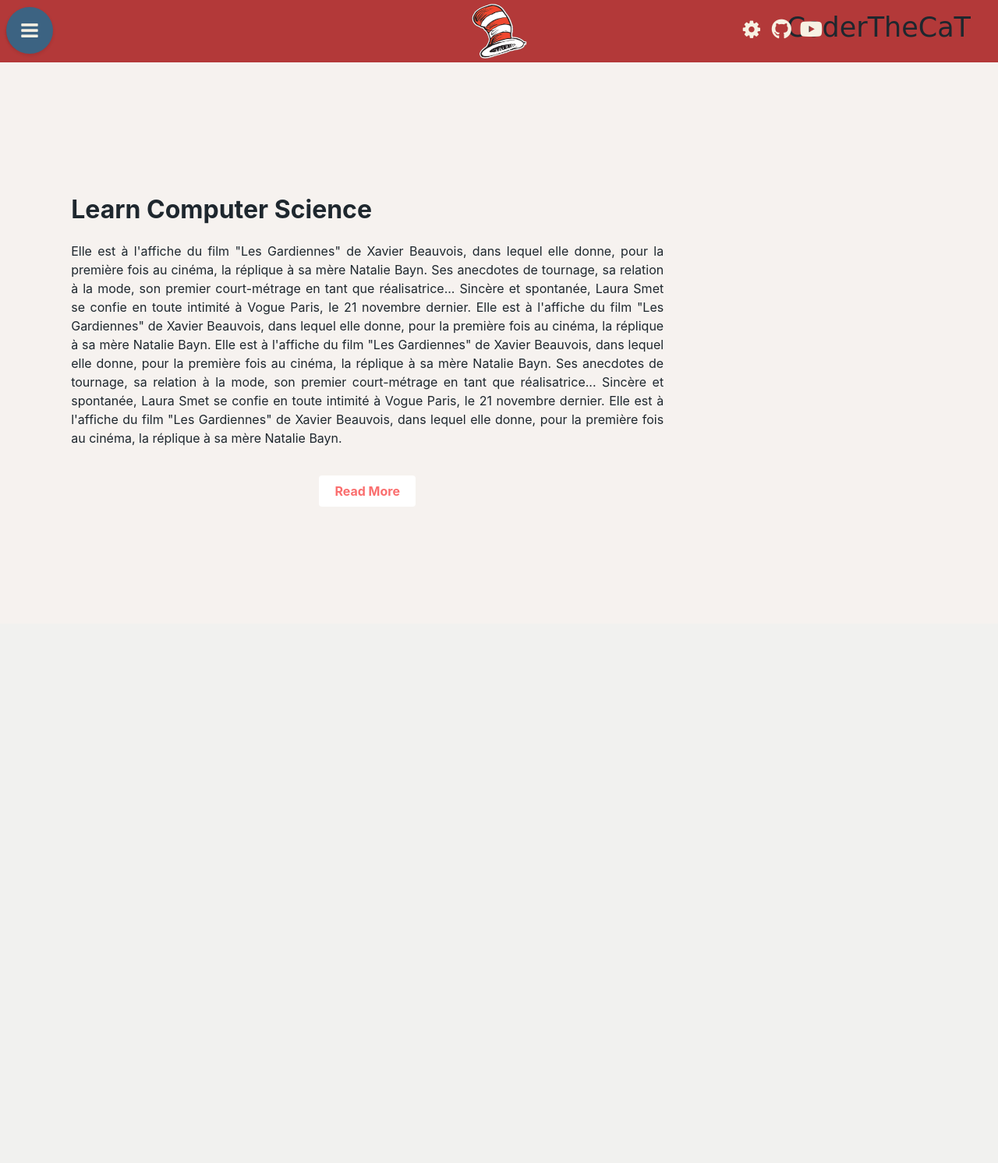
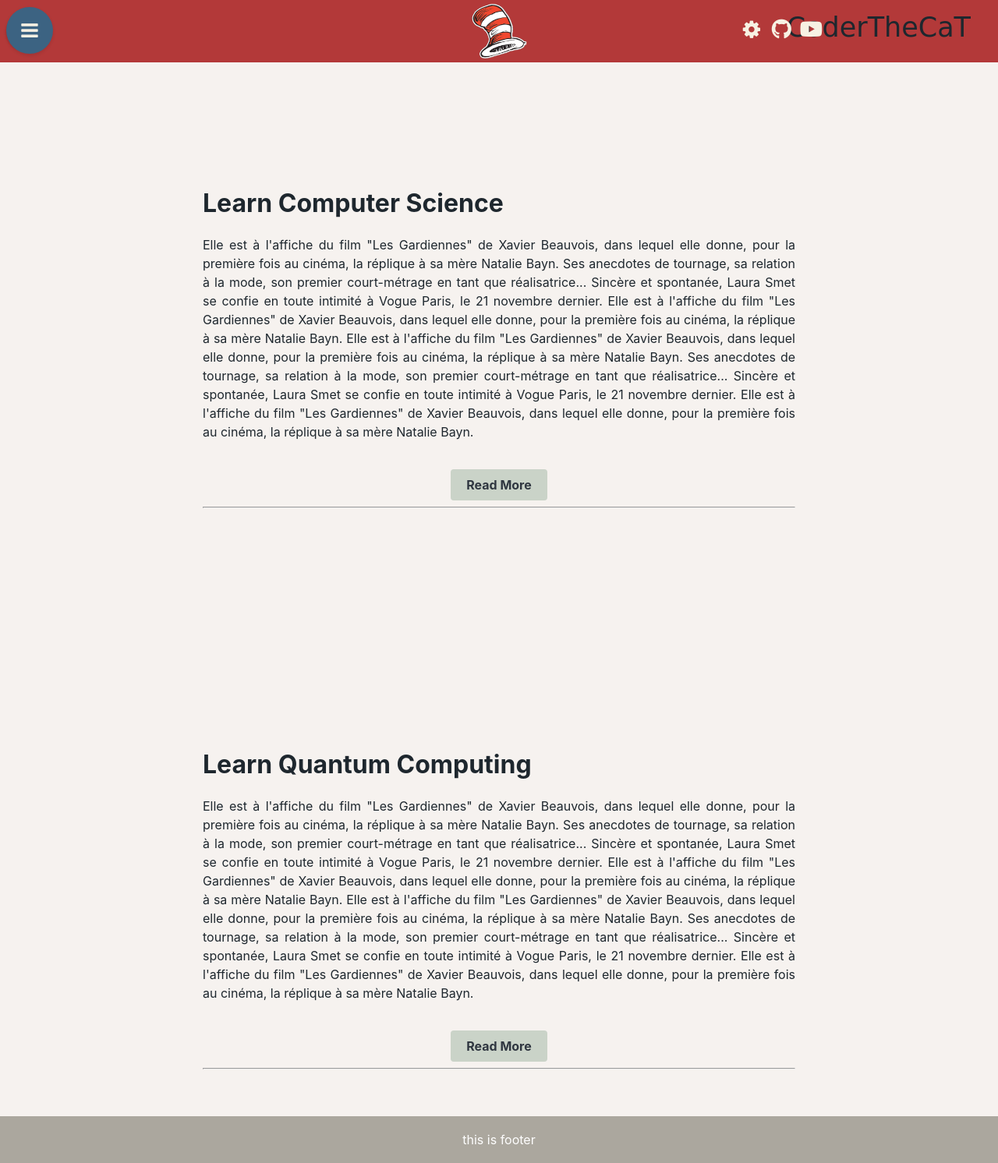
Before and after one commit to JustMrNone/CoderTheCaT, a Django app: page / in a window 1280 px wide. Shown: the whole page at 78% size. Before the commit the page ends 650 px from the top, so only its background shows below. Run offline with Django 5.2, Linux system fonts and the light colour scheme; some libraries are stand-ins or nearby versions; some web fonts are replaced.

Commit message:
footer added

```diff
--- a/main/static/index/css/style.css
+++ b/main/static/index/css/style.css
@@ -1,16 +1,31 @@
-html {
+html, body {
+    height: 100%;
+    margin: 0;
     font-size: 16px; /* Base font size for rem calculations */
 }
 
+body {
+    display: flex;
+    flex-direction: column;
+    min-height: 100vh;
+}
+
+.page-content {
+    flex: 1 0 auto;
+}
+
 .index-container {
-    position: relative;
-    top: 12.5rem; /* 200px / 16 */
+    margin: 12.5rem auto 2rem; /* Adjust margins to control spacing */
     left: 5%;
     width: 90%;
     max-width: 50rem; /* 800px / 16 */
     padding: 1.25rem; /* 20px / 16 */
     color: #1e272e;
     border-radius: 0.5rem; /* 8px / 16 */
+}
+
+.container1 {
+    margin-top: 15rem; /* Adjust margin-top to control spacing */
 }
 
 .index-title {
@@ -22,20 +37,26 @@ html {
     font-size: 2rem; /* 32px / 16 */
 }
 
+.index-title h1 a {
+    transition: opacity 0.3s ease;
+}
+
+.index-title h1 a:hover {
+    opacity: 0.8;
+}
+
 .index-content {
     font-size: 1rem; /* 16px / 16 */
     line-height: 1.5;
-    text-align: center;
     text-align: justify;
-
 }
 
 .index-read-more {
     display: inline-block;
     margin-top: 1.25rem; /* 20px / 16 */
     padding: 0.625rem 1.25rem; /* 10px 20px / 16 */
-    background-color: #fff;
-    color: #fa6e6e;
+    background-color: #CAD3C8;
+    color: #2f3640;
     text-decoration: none;
     border-radius: 0.25rem; /* 4px / 16 */
     font-weight: bold;
@@ -43,15 +64,13 @@ html {
 }
 
 .index-read-more:hover {
-    background-color: #f5f5f5;
+    background-color: #d1ccc0;
 }
 
 @media (max-width: 48rem) { /* 600px / 16 */
-
     .index-title h1 {
         font-size: 1.5rem; /* 24px / 16 */
         text-align: center;
-
     }
 }
 
--- a/main/static/main/css/style.css
+++ b/main/static/main/css/style.css
@@ -22,6 +22,11 @@ body {
   text-align: center;
   background-color: #f6f2ef;
   color: white;
+  margin: 0;
+  padding: 0;
+  display: flex;
+  flex-direction: column;
+  min-height: 100vh;
 }
 .nav {
     position: absolute;
@@ -250,3 +255,28 @@ body {
 a {
   text-decoration: none !important;
 }
+html, body {
+  height: 100%;
+  margin: 0;
+}
+
+body {
+  display: flex;
+  flex-direction: column;
+  min-height: 100vh;
+  display: flex;
+  flex-direction: column;
+  flex-grow: 1;
+}
+.page-footer {
+  background: #aaa69d;
+  color: #fff; /* Set text color to white for better contrast */
+  padding: 20px;
+  margin-top: auto;
+  text-align: center;
+  opacity: 98%;
+}
+html, body {
+  height: 100%;
+  margin: 0;
+}
--- a/main/templates/main/index.html
+++ b/main/templates/main/index.html
@@ -16,15 +16,28 @@
 {% block body %}
 <div class="index-container">
     <div class="index-title">
-        <h1>Learn Computer Science</h1>
+        <h1><a href="#" class="cmscience">Learn Computer Science</a></h1>
     </div>
     <div class="index-content">
         <p>Elle est à l'affiche du film "Les Gardiennes" de Xavier Beauvois, dans lequel elle donne, pour la première fois au cinéma, la réplique à sa mère Natalie Bayn. Ses anecdotes de tournage, sa relation à la mode, son premier court-métrage en tant que réalisatrice... Sincère et spontanée, Laura Smet se confie en toute intimité à Vogue Paris, le 21 novembre dernier. Elle est à l'affiche du film "Les Gardiennes" de Xavier Beauvois, dans lequel elle donne, pour la première fois au cinéma, la réplique à sa mère Natalie Bayn. Elle est à l'affiche du film "Les Gardiennes" de Xavier Beauvois, dans lequel elle donne, pour la première fois au cinéma, la réplique à sa mère Natalie Bayn. Ses anecdotes de tournage, sa relation à la mode, son premier court-métrage en tant que réalisatrice... Sincère et spontanée, Laura Smet se confie en toute intimité à Vogue Paris, le 21 novembre dernier. Elle est à l'affiche du film "Les Gardiennes" de Xavier Beauvois, dans lequel elle donne, pour la première fois au cinéma, la réplique à sa mère Natalie Bayn.</p>
     </div>
     <a href="#" class="index-read-more">Read More</a>
+    <hr class="divider">
 </div>
+
+<div class="index-container container1">
+    <div class="index-title">
+        <h1><a href="#" class="cmscience">Learn Quantum Computing</a></h1>
+    </div>
+    <div class="index-content">
+        <p>Elle est à l'affiche du film "Les Gardiennes" de Xavier Beauvois, dans lequel elle donne, pour la première fois au cinéma, la réplique à sa mère Natalie Bayn. Ses anecdotes de tournage, sa relation à la mode, son premier court-métrage en tant que réalisatrice... Sincère et spontanée, Laura Smet se confie en toute intimité à Vogue Paris, le 21 novembre dernier. Elle est à l'affiche du film "Les Gardiennes" de Xavier Beauvois, dans lequel elle donne, pour la première fois au cinéma, la réplique à sa mère Natalie Bayn. Elle est à l'affiche du film "Les Gardiennes" de Xavier Beauvois, dans lequel elle donne, pour la première fois au cinéma, la réplique à sa mère Natalie Bayn. Ses anecdotes de tournage, sa relation à la mode, son premier court-métrage en tant que réalisatrice... Sincère et spontanée, Laura Smet se confie en toute intimité à Vogue Paris, le 21 novembre dernier. Elle est à l'affiche du film "Les Gardiennes" de Xavier Beauvois, dans lequel elle donne, pour la première fois au cinéma, la réplique à sa mère Natalie Bayn.</p>
+    </div>
+    <a href="#" class="index-read-more">Read More</a>
+    <hr class="divider">
+</div>
+
 {% endblock body%}
+<br>
 
 {% block footer %}
-
 {% endblock footer %}
--- a/main/templates/main/layout.html
+++ b/main/templates/main/layout.html
@@ -23,10 +23,11 @@
     </title>
 </head>
 <body>
+
         <header>
             {% block header %}
             {% endblock header %}
-        <header>
+
                 <a href="{% url 'settings' %}">
                     <i class="fa fa-cog settingsicon" aria-hidden="true"></i>
                 </a>
@@ -35,7 +36,7 @@
                     <i class="fab fa-youtube playicon" title="Subscibe to my youtube channel"></i>
                 </a>
 
-            <a href="">
+                <a href="https://github.com/JustMrNone">
                     <i class="fab fa-github githubicon" aria-hidden="true"></i>
                 </a>
         </header>
@@ -72,7 +73,7 @@
                     <span class="top-right-text homeicon"> CoderTheCaT </span>
                 </a>
             </nav>
-
+        <nav>
             <div class="mobile-container">
                 <!-- Top Navigation Menu -->
                 <div class="topnav">
@@ -105,14 +106,20 @@
                     </div>
                 </div>
             </div>
+        </nav>
+        <main class="page-content">
             {% block body %}
+
             {% endblock body %}
+        </main>
 
-</body>
-
-<footer>
+        <footer class="page-footer">
+            this is footer
             {% block footer %}
             {% endblock footer %}
         </footer>
+</body>
+
+
 
 </html>
```
Also changed, not shown: main/static/blog/css/style.css (+39 -42 lines). Lines whose indentation alone changed are shown as unchanged.
